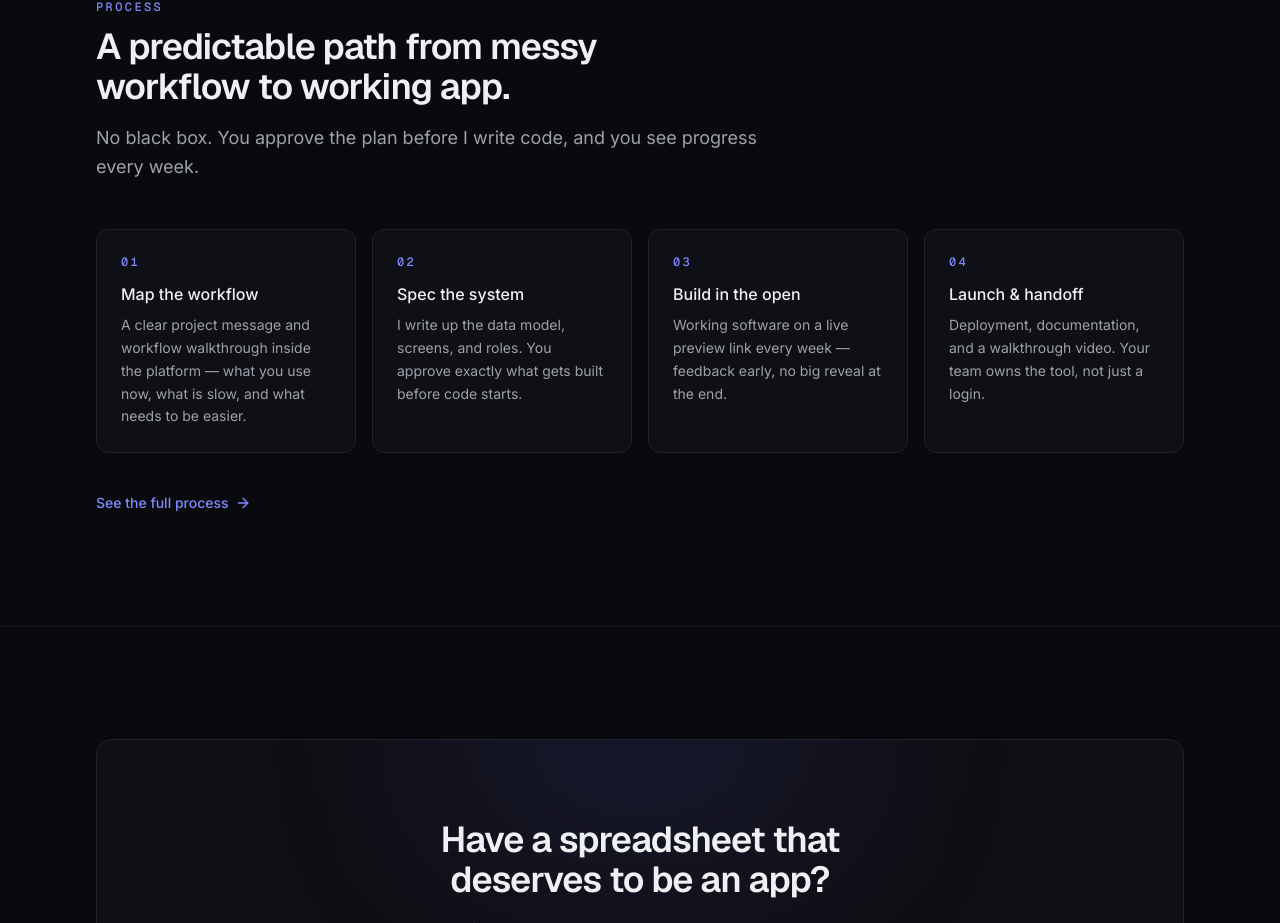
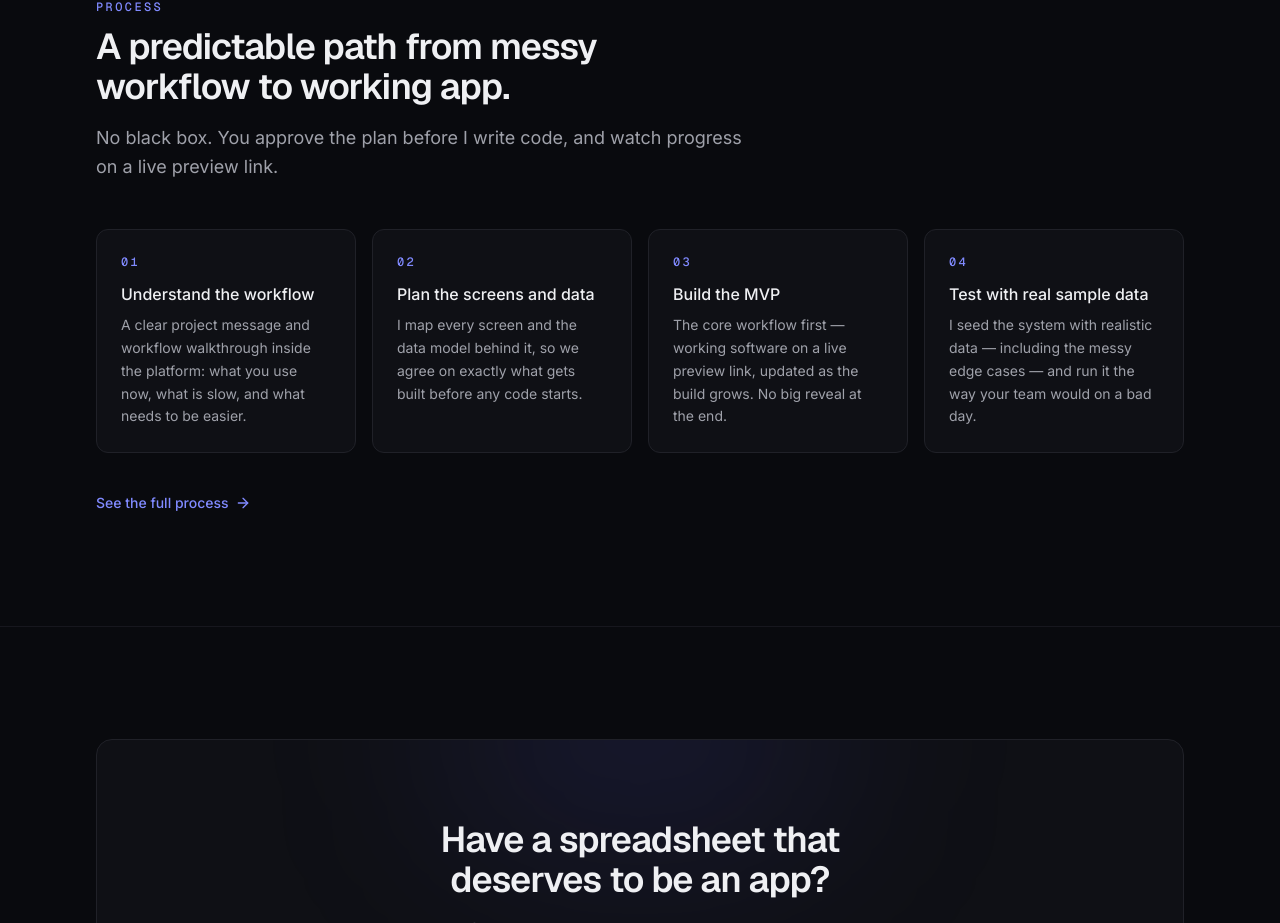
Before and after one commit to aboychandradas/aboy-portfolio, a Next.js app: page / in a window 1280 px wide. Shown: the part 6039-6962 px from the top of the page. Built offline with nearby package versions, Linux system fonts and the light colour scheme.

Commit message:
refactor(process): derive homepage preview from canonical process data

```diff
--- a/src/components/home/process-preview.tsx
+++ b/src/components/home/process-preview.tsx
@@ -1,34 +1,8 @@
 import Link from "next/link";
 import { ArrowRight } from "lucide-react";
+import { previewProcessSteps } from "@/data/process";
 import { Section, SectionHeading } from "@/components/ui/section";
 import { Reveal } from "@/components/motion/reveal";
-
-const steps = [
-  {
-    number: "01",
-    title: "Map the workflow",
-    description:
-      "A clear project message and workflow walkthrough inside the platform — what you use now, what is slow, and what needs to be easier.",
-  },
-  {
-    number: "02",
-    title: "Spec the system",
-    description:
-      "I write up the data model, screens, and roles. You approve exactly what gets built before code starts.",
-  },
-  {
-    number: "03",
-    title: "Build in the open",
-    description:
-      "Working software on a live preview link every week — feedback early, no big reveal at the end.",
-  },
-  {
-    number: "04",
-    title: "Launch & handoff",
-    description:
-      "Deployment, documentation, and a walkthrough video. Your team owns the tool, not just a login.",
-  },
-];
 
 export function ProcessPreview() {
   return (
@@ -37,12 +11,12 @@ export function ProcessPreview() {
         <SectionHeading
           eyebrow="Process"
           title="A predictable path from messy workflow to working app."
-          lede="No black box. You approve the plan before I write code, and you see progress every week."
+          lede="No black box. You approve the plan before I write code, and watch progress on a live preview link."
         />
       </Reveal>
 
       <div className="mt-12 grid gap-4 sm:grid-cols-2 lg:grid-cols-4">
-        {steps.map((step, index) => (
+        {previewProcessSteps.map((step, index) => (
           <Reveal key={step.number} delay={index * 0.06}>
             <div className="h-full rounded-xl border border-border bg-surface p-6">
               <p className="font-mono text-xs font-medium tracking-[0.2em] text-brand-bright">
--- a/src/data/process.ts
+++ b/src/data/process.ts
@@ -69,6 +69,12 @@ export const processSteps: ProcessStep[] = [
   },
 ];
 
+/**
+ * The subset shown as a preview on the homepage. The full six render on
+ * /process — keeping the subset here means both surfaces stay one source.
+ */
+export const previewProcessSteps: ProcessStep[] = processSteps.slice(0, 4);
+
 export const clarityPractices: ClarityPractice[] = [
   {
     icon: "phases",
```
